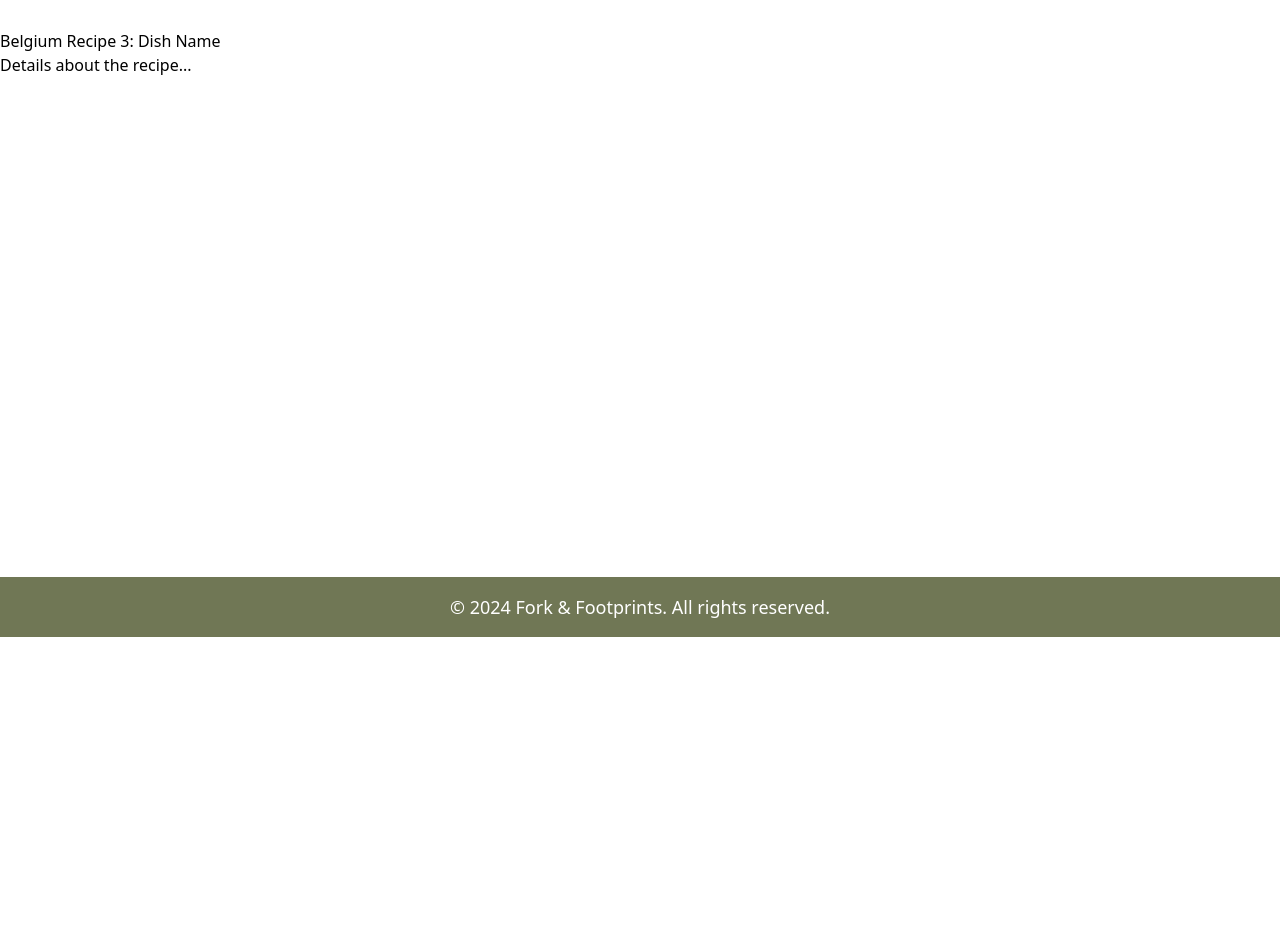
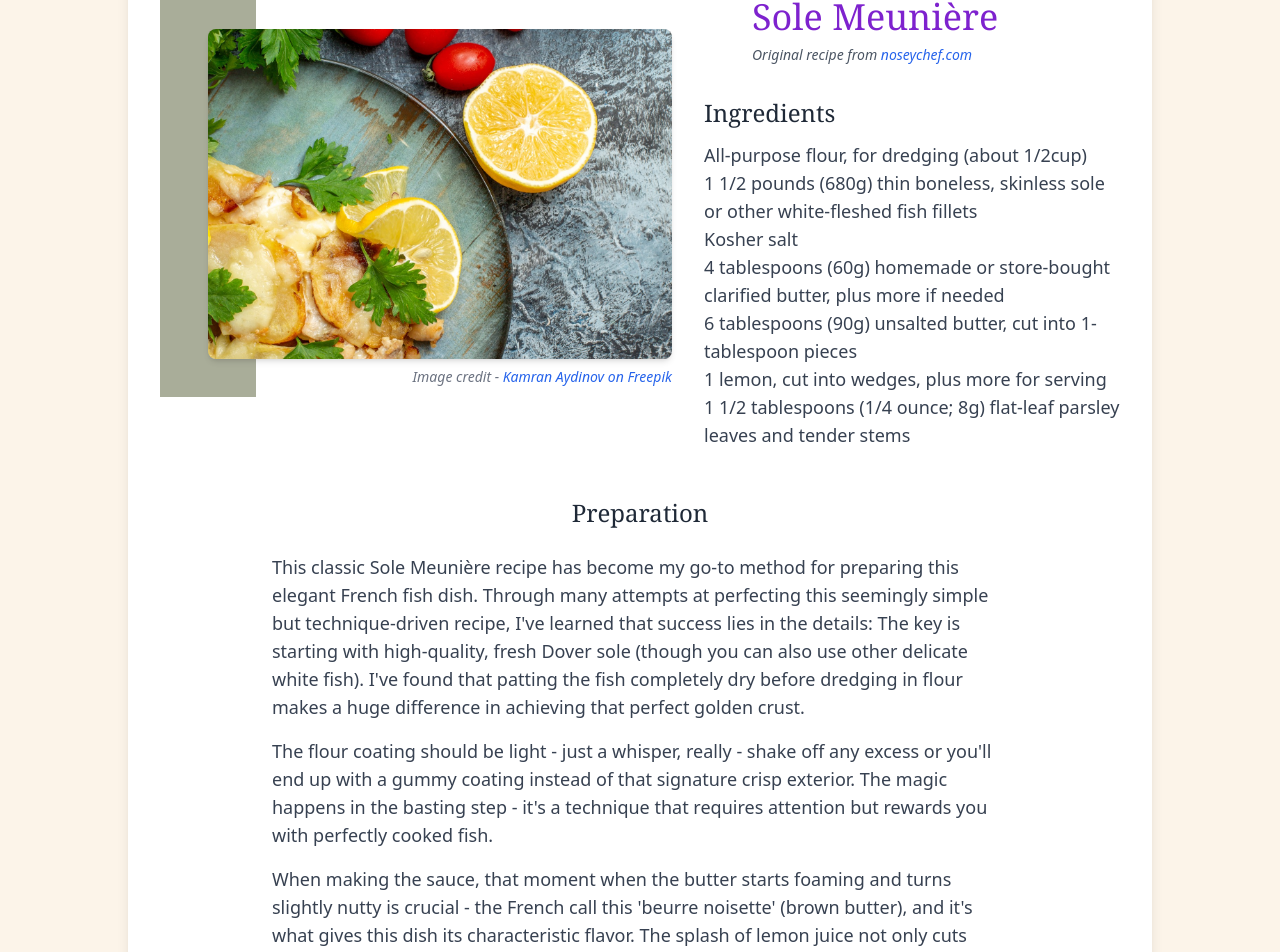
Before and after one commit to Tthompson8416/fork-and-footprints, a React (Vite) app: page /fork-and-footprints/fork-and-footprints/recipes/belgium/recipe3 in a window 1280 px wide. Shown: the part 163-1115 px from the top of the page. Before the commit the page ends 800 px from the top, so only its background shows below. Built offline with nearby package versions, Linux system fonts and the light colour scheme.

Commit message:
Recipe3 added

```diff
--- a/src/pages/Recipe2.jsx
+++ b/src/pages/Recipe2.jsx
@@ -61,7 +61,7 @@ const Recipe1 = () => {
                   <li>2 tablespoon butter, unsalted</li>
                   <li>2 tablespoons flour</li>
                   <li>1 (33cl) bottle brown beer</li>
-                  <li>100 ml beef stock (+extra)</li>
+                  <li>100 ml beef stock (+ extra)</li>
                   <li>1 tablespoon red current jelly or brown sugar</li>
                   <li>1 teaspoon nutmeg</li>
                   <li>2 bay leaves</li>
@@ -73,7 +73,6 @@ const Recipe1 = () => {
           </div>
         </div>
 
-        {/* Full-width Preparation section */}
         <div className="max-w-3xl px-4 mx-auto">
           <h2 className="mb-6 text-xl font-serif text-center text-gray-800 sm:text-2xl 2xl:text-4xl">
             Preparation
--- a/src/pages/Recipe3.jsx
+++ b/src/pages/Recipe3.jsx
@@ -1,12 +1,126 @@
-import React from 'react';
+import soleMeuniere from "../assets/images/belgium-images/sole-meuniere.jpg";
 
-const Recipe3 = () => {
+const Recipe1 = () => {
   return (
-    <div>
-      <h1 className='mt-48'>Belgium Recipe 3: Dish Name</h1>
-      <p>Details about the recipe...</p>
+    <div className="flex justify-center bg-custom-cream px-8 py-12 md:py-16">
+      <div className="relative w-full max-w-[95%] sm:max-w-4xl lg:max-w-5xl bg-white rounded-lg shadow-lg p-8 md:py-16 top-8">
+        {/* Two-column grid for image and ingredients */}
+        <div className="grid grid-cols-1 sm:grid-cols-2 gap-8 mb-12">
+          {/* Left column - Image section */}
+          <div className="relative flex justify-center sm:block">
+            <div className="absolute left-0 hidden w-24 h-[400px] bg-custom-accent/60 sm:block z-0" />
+            <div className="relative w-[80%] sm:w-full sm:ml-12">
+              <img
+                src={soleMeuniere}
+                alt="Sole Meunière"
+                className="w-full h-[200px] sm:h-[330px] object-cover rounded-lg shadow-md mt-8 z-10"
+              />
+              <p className="relative mt-2 text-xs text-center text-gray-500 sm:text-sm 2xl:text-lg sm:text-right italic">
+                Image credit -{" "}
+                <a
+                  href="https://www.freepik.com/free-photo/top-half-view-chicken-with-cheese-platter-parsley-half-lemon-cherry-tomatoes-grey-table_13844607.htm#fromView=image_search_similar&page=1&position=12&uuid=f9d1f921-40b5-4a8a-aee7-40f40447005e&new_detail=true"
+                  target="_blank"
+                  rel="noopener noreferrer"
+                  className="text-blue-600 hover:text-blue-800"
+                >
+                  Kamran Aydinov on Freepik
+                </a>
+              </p>
+            </div>
+          </div>
+
+          {/* Right column - Title and Ingredients */}
+          <div className="relative z-10 space-y-8">
+            <div className="text-center sm:text-left">
+              <h1 className="mb-2 text-2xl font-serif text-red-500 sm:text-2xl lg:text-4xl 2xl:text-5xl sm:ml-12 lg:ml-24 2xl:ml-20 sm:text-yellow-500 md:text-blue-700 lg:text-gray-600 xl:text-purple-700 2xl:text-green-700 3xl:text-orange-700">
+                Sole Meunière
+              </h1>
+              <p className="text-sm italic text-gray-600 sm:text-md sm:ml-12 lg:ml-24 2xl:text-lg">
+                Original recipe from{" "}
+                <a
+                  href="https://noseychef.com/2021/10/20/sole-meuniere/"
+                  target="_blank"
+                  rel="noopener noreferrer"
+                  className="text-blue-600 hover:text-blue-800"
+                >
+                  noseychef.com
+                </a>
+              </p>
+            </div>
+
+            <div>
+              <h2 className="pl-12 mb-3 text-xl font-serif text-gray-800 sm:text-2xl 2xl:text-4xl 2xl:mb-4">
+                Ingredients
+              </h2>
+              <ul className="pl-12 space-y-2 text-sm text-gray-700 sm:text-base lg:text-lg 2xl:text-2xl z-10">
+                <ul>
+                  <ul>
+                    <li>All-purpose flour, for dredging (about 1/2cup)</li>
+                    <li>
+                      1 1/2 pounds (680g) thin boneless, skinless sole or other
+                      white-fleshed fish fillets
+                    </li>
+                    <li>Kosher salt</li>
+                    <li>
+                      4 tablespoons (60g) homemade or store-bought clarified
+                      butter, plus more if needed
+                    </li>
+                    <li>
+                      6 tablespoons (90g) unsalted butter, cut into 1-tablespoon
+                      pieces
+                    </li>
+                    <li>1 lemon, cut into wedges, plus more for serving</li>
+                    <li>
+                      1 1/2 tablespoons (1/4 ounce; 8g) flat-leaf parsley leaves
+                      and tender stems
+                    </li>
+                  </ul>
+                </ul>
+              </ul>
+            </div>
+          </div>
+        </div>
+
+        <div className="max-w-3xl px-4 mx-auto">
+          <h2 className="mb-6 text-xl font-serif text-center text-gray-800 sm:text-2xl 2xl:text-4xl">
+            Preparation
+          </h2>
+          <div className="space-y-4 text-sm text-gray-700 sm:text-base lg:text-lg 2xl:text-2xl">
+            <p>
+              This classic Sole Meunière recipe has become my go-to method for
+              preparing this elegant French fish dish. Through many attempts at
+              perfecting this seemingly simple but technique-driven recipe, I've
+              learned that success lies in the details: The key is starting with
+              high-quality, fresh Dover sole (though you can also use other
+              delicate white fish). I've found that patting the fish completely
+              dry before dredging in flour makes a huge difference in achieving
+              that perfect golden crust.
+            </p>
+            <p>
+              The flour coating should be light - just a whisper, really - shake
+              off any excess or you'll end up with a gummy coating instead of
+              that signature crisp exterior. The magic happens in the basting
+              step - it's a technique that requires attention but rewards you
+              with perfectly cooked fish.
+            </p>
+            <p>
+              When making the sauce, that moment when the butter starts foaming
+              and turns slightly nutty is crucial - the French call this 'beurre
+              noisette' (brown butter), and it's what gives this dish its
+              characteristic flavor. The splash of lemon juice not only cuts
+              through the richness but also creates a beautiful emulsion with
+              the butter.
+            </p>
+            <p>
+              A personal tip: I like to warm the plates before serving, as this
+              dish is best enjoyed immediately while the butter sauce is still
+              warm and the fish is at its crispiest.
+            </p>
+          </div>
+        </div>
+      </div>
     </div>
   );
 };
 
-export default Recipe3;
+export default Recipe1;
```
